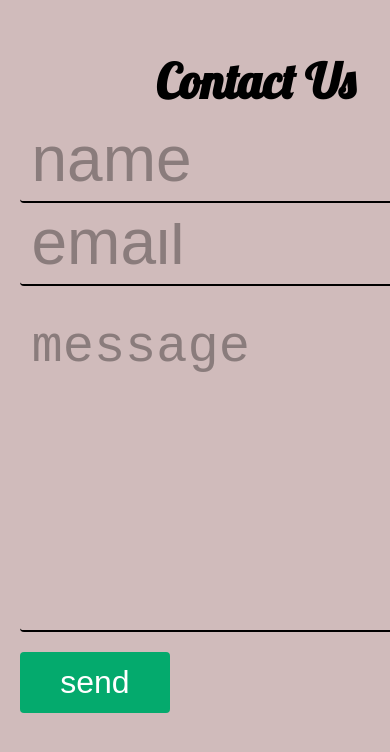
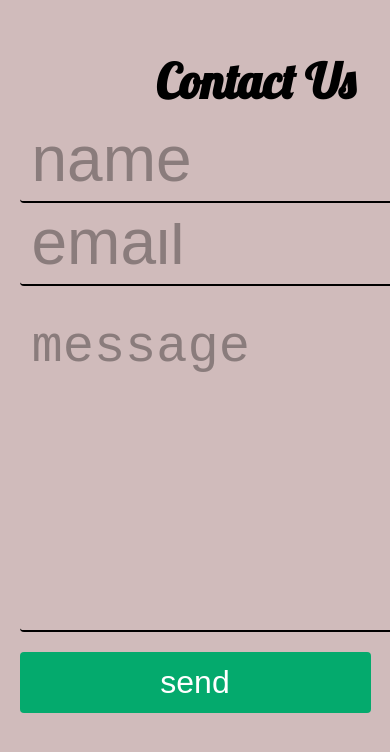
Before and after one commit to Bountukp20/Silverline, a plain HTML site: page index.html in a window 390 px wide. Shown: the part 1586-2338 px from the top of the page. Drawn offline with nearby package versions, Linux system fonts and the light colour scheme.

Commit message:
Update index.html

```diff
--- a/index.html
+++ b/index.html
@@ -608,6 +608,9 @@
                     p, label, .footer{
                         font-size: 2em;
                     }
+                    input[type=submit]{
+                        width: 100%;
+                    }
                     ::placeholder{
                         font-size: 2em;
                     }
```
